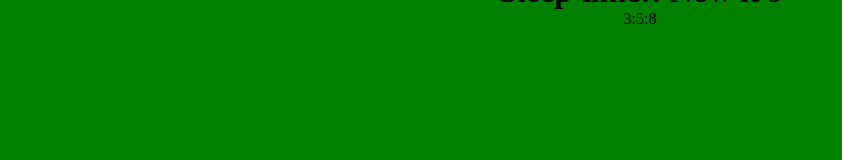
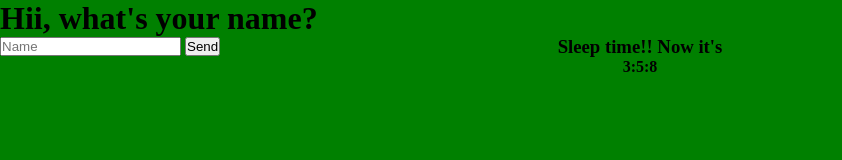
Before and after one commit to Claenio/html-css-js-practice, a plain HTML site: page index.html in a window 1280 px wide. Shown: the whole page, without its empty margins (0-842 px from the left). Drawn offline with Linux system fonts and the light colour scheme; a web font is replaced by a local one.

Commit message:
changed html in work

```diff
--- a/index.html
+++ b/index.html
@@ -7,9 +7,18 @@
 
 
     <body>
-        <div class="container">
-        <h1 id="msg"></h1>
-        <p id="idclock"></p>
+        <div id="idIlb" class="ilb">
+            <div class="form">
+                <h1 class="form-2">Hii, what's your name?</h1>
+                <input class="form-2" id="pname" type="text" placeholder="Name" required></input>
+                <button class="form-2" onclick="setname()">Send</button>
+            </div>
+        </div>
+
+        <div id="idcontainer" class="container">
+        <h1 id="nmy"></h1>
+        <h3 id="msg"></h1>
+        <h4 id="idclock"></h4>
         </div>
 
 
```
